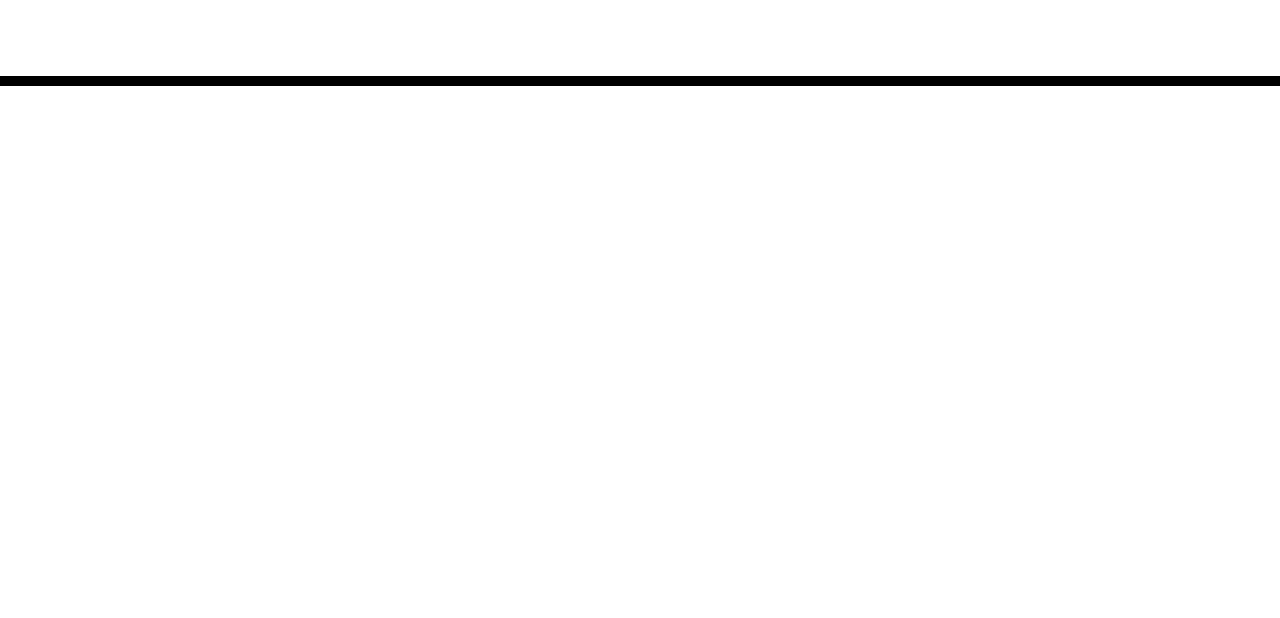
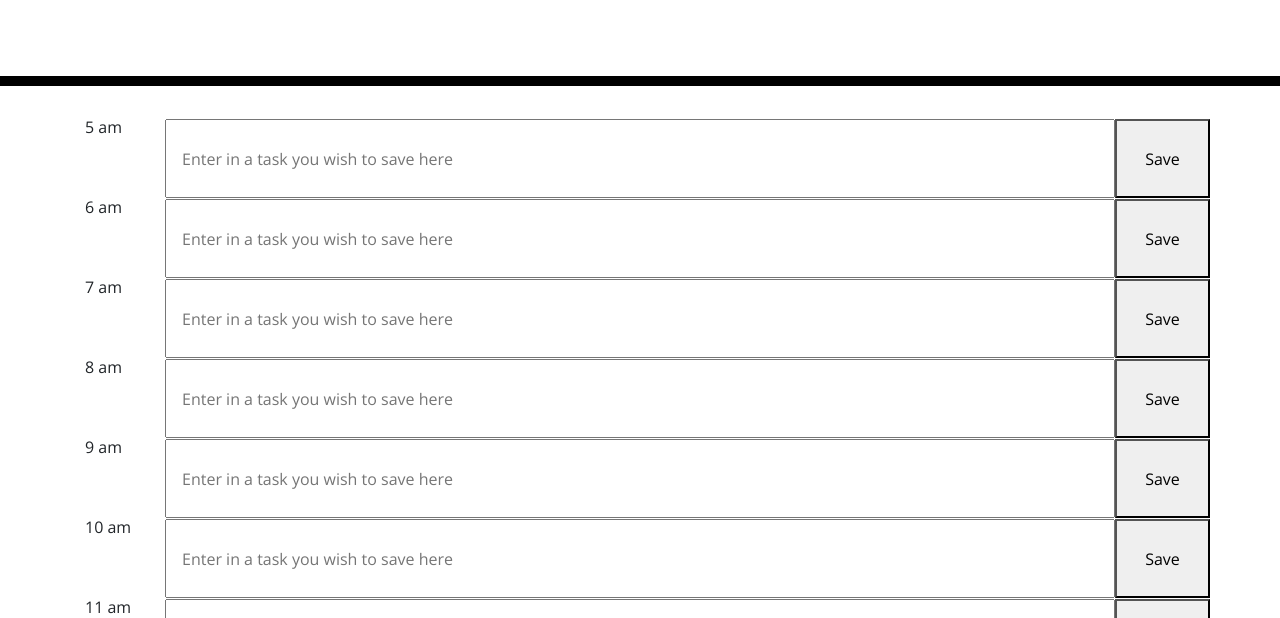
Before and after one commit to brandonleepiercy/work-day-planner, a plain HTML site: page index.html in a window 1280 px wide. Shown: the part 182-800 px from the top of the page. Drawn offline with nearby package versions, Linux system fonts and the light colour scheme.

Commit message:
created and completed the loop for the 'renderPlanner' function, the page now populates rows for possibilities betweeen 5am and 11pm with labels, inputs and a save button

```diff
--- a/index.html
+++ b/index.html
@@ -22,7 +22,7 @@
       <p class="lead">A simple calendar app for scheduling your work day</p>
       <p id="currentDay" class="lead"></p>
     </header>
-    <div class="container">
+    <div class="container" id="timeblock-container">
       <!-- Timeblocks go here -->
     </div>
 
--- a/script.js
+++ b/script.js
@@ -17,7 +17,10 @@ var possibleTimes = [{time:"5 am", value:"5"},
     {time:"9 pm", value:"21"},
     {time:"10 pm", value:"22"},
     {time:"11 pm", value:"23"}];
+var currentTime = moment().format('H');
+
 console.log(possibleTimes);
+console.log(currentTime);
 
 $(document).ready(function(){
     console.log("Document ready");
@@ -32,8 +35,18 @@ $(document).ready(function(){
 
     function renderPlanner() {
         console.log("Initializing planner");
-        console.log(moment().format('H'));
-        console.log(typeof(moment().format('H')));
+        for (i=0; i<possibleTimes.length; i++) {
+            var newTimeRow = $("<div>").addClass("row time-row").attr('id', possibleTimes[i].value);
+            var newTimeLabel = $("<div>").addClass("col-sm-1 time-label").attr('id', possibleTimes[i].value).text(possibleTimes[i].time);
+            var newTaskInput = $("<input>").addClass("col-sm-10 task-input").attr('id', possibleTimes[i].value).attr('placeholder', "Enter in a task you wish to save here");
+            var newTaskButton = $("<button>").addClass("col-sm-1 task-button").attr('id', possibleTimes[i].value).text('Save');
+            $("#timeblock-container").append(newTimeRow);
+            (newTimeRow).append(newTimeLabel);
+            (newTimeRow).append(newTaskInput);
+            (newTimeRow).append(newTaskButton);
+
+
+        };
 
     };
 
```
